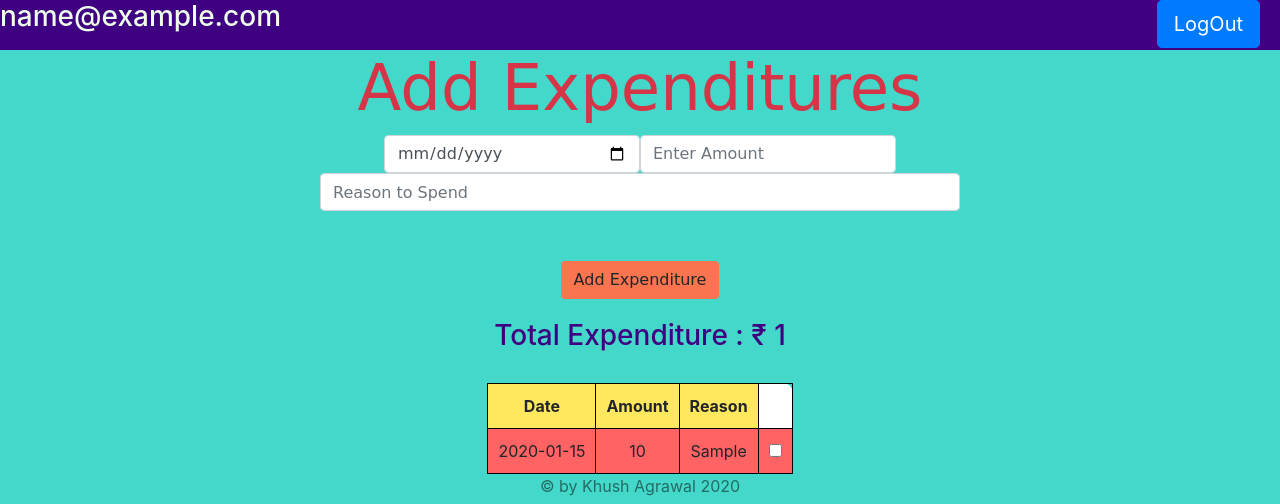
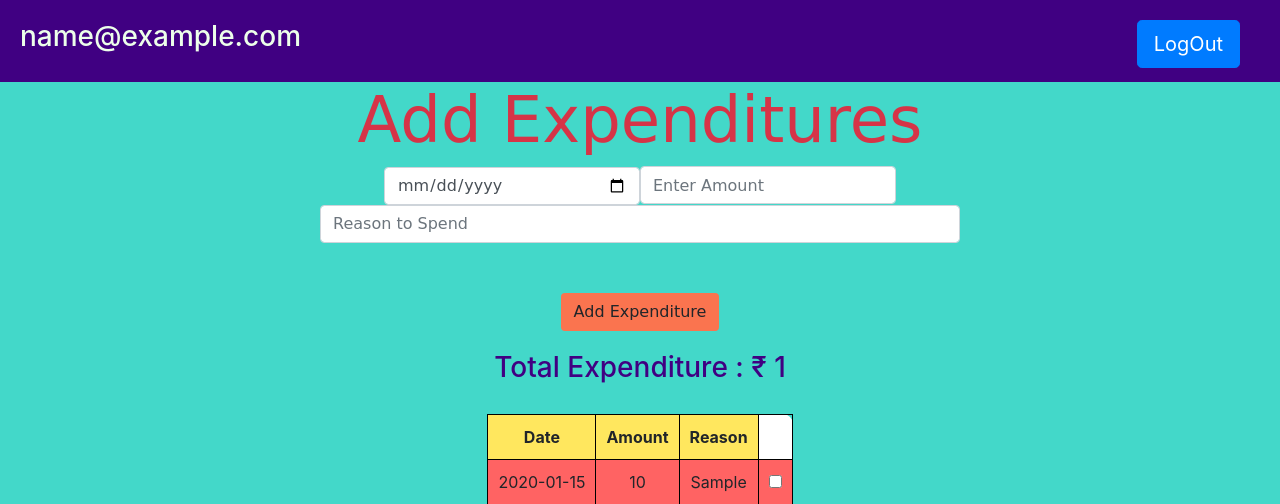
Before and after one commit to KhushAgrawal44/Expenditure-Tracker, a Node server app: template views/manager.ejs in a window 1280 px wide. Shown: the top 504 px of the page. Run offline with Node 20, Linux system fonts and the light colour scheme; tables that the repository leaves empty hold one stand-in row (values such as "Sample post"); the template is opened without the code that fills it: values that come from a table or form of the project are taken from there, most other values are stand-ins (such as "Sample title", 1, 10 or a date in 2020); some libraries are stand-ins or nearby versions.

Commit message:
manager proper alignment

```diff
--- a/public/css/styles.css
+++ b/public/css/styles.css
@@ -185,21 +185,25 @@ display: inline-block;
 .header
 {
   background-color: #400082;
-  height: 50px;
+  padding: 20px;
+  height: auto;
   color:  #edffea;
 }
 
 .header h3
 {
-  display:block;
+  width:60%;
+   word-wrap: break-word;
+  display:inline-block;
+
 }
 
-.logout-a
+.header a
 {
   text-align: right;
   margin-right: 20px;
   float: right;
-  display: block;
+  display: inline-inline-block;
 
 }
 
--- a/views/manager.ejs
+++ b/views/manager.ejs
@@ -1,10 +1,9 @@
 <%-include("partials/header.ejs")%>
-<div class="logout-a">
-  <a class="btn btn-primary btn-lg" href="/" role="button">LogOut</a>
-</div>
+
 
 <div class="header">
 <h3><%=emailid%></h3>
+<a class="btn btn-primary btn-lg" href="/" role="button">LogOut</a>
 </div>
 <div class="manager-page">
 
```
